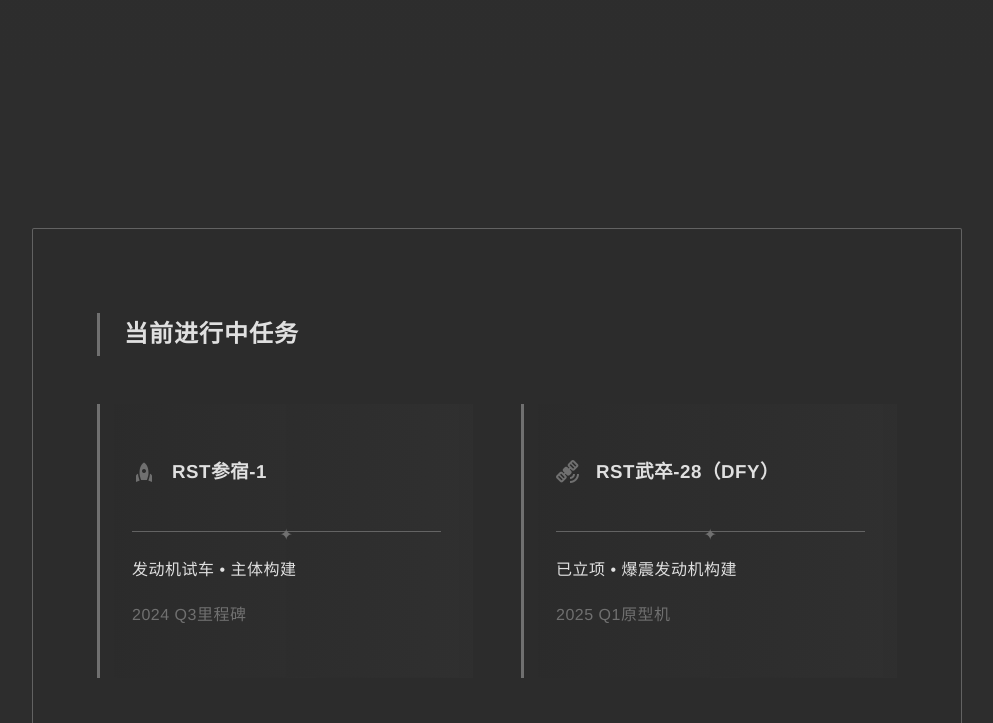
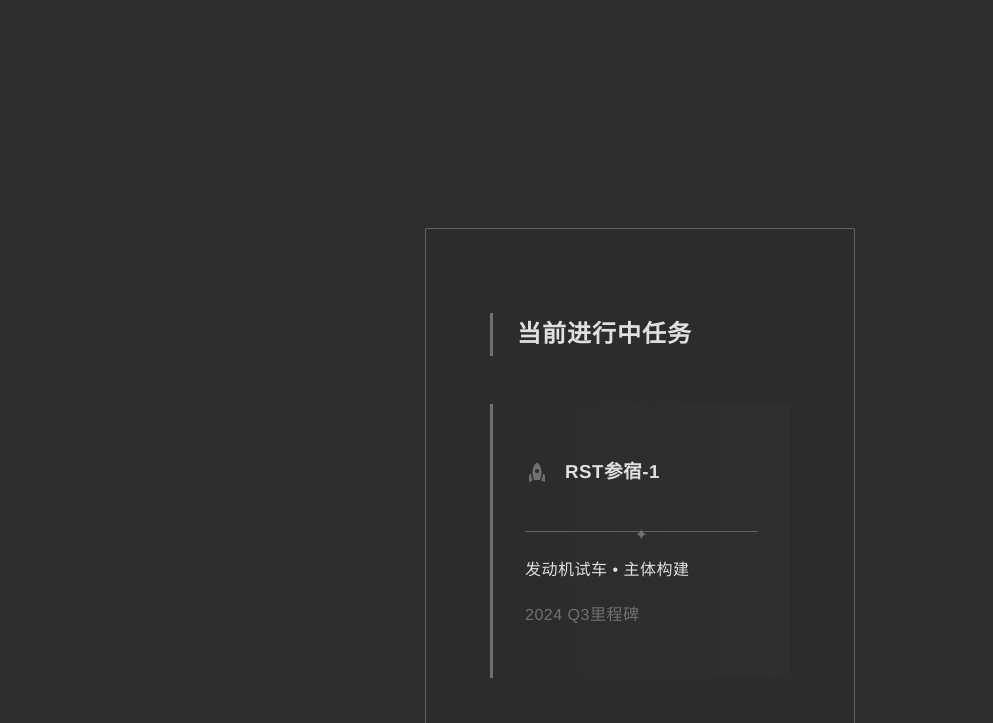
Before and after one commit to Rover2828/RST, a plain HTML site: page index.html in a window 1280 px wide. Shown: the part 2190-2913 px from the top of the page, without its empty margins (0-993 px from the left). Drawn offline with Linux system fonts and the light colour scheme.

Commit message:
Add files via upload

```diff
--- a/index.html
+++ b/index.html
@@ -13,6 +13,22 @@
             --accent-gray: #707070;
             --card-bg: rgba(45,45,45,0.95);
             --border-color: rgba(224,224,224,0.3);
+        }
+
+        section {
+            display: flex;
+            flex-direction: column;
+            align-items: center;
+            padding: 100px 2rem;
+        }
+
+        .content-card {
+            margin: 3rem auto;
+            max-width: 1400px;
+        }
+
+        .project-grid {
+            justify-content: center;
         }
 
         html {
@@ -578,5 +594,12 @@
             observer.observe(el);
         });
     </script>
+    <div class="legal-info">
+        <small>© 2025 Rover Space Technology 闽ICP备202411110号 版权由ROVER所有
+            <a href="https://rover2828.github.io/RSTprivacy">隐私政策</a>
+            <a href="https://rover2828.github.io/RSTversion">版本记录</a>
+        </small>
+    </div>
+</footer>
 </body>
 </html>
```
